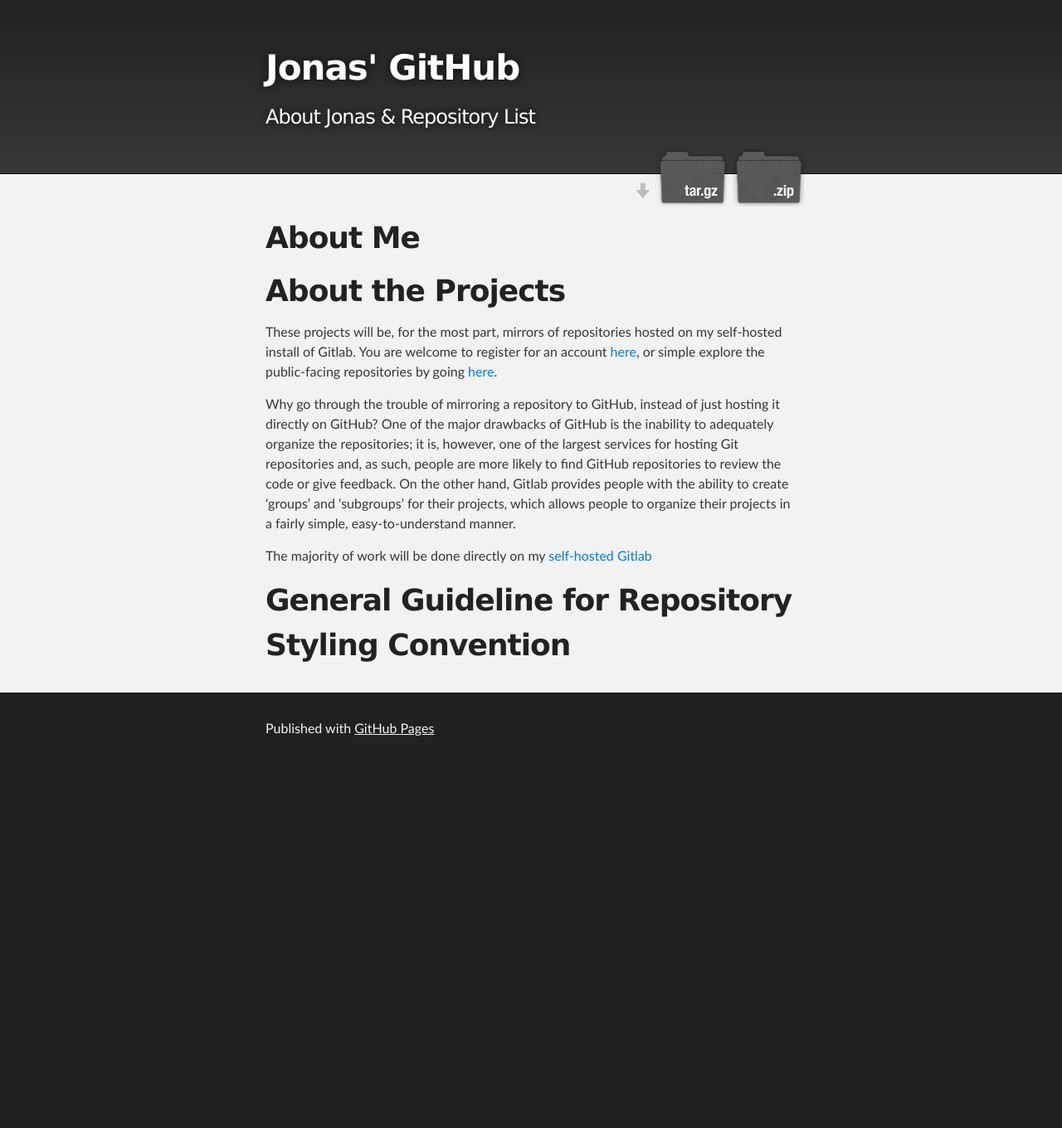
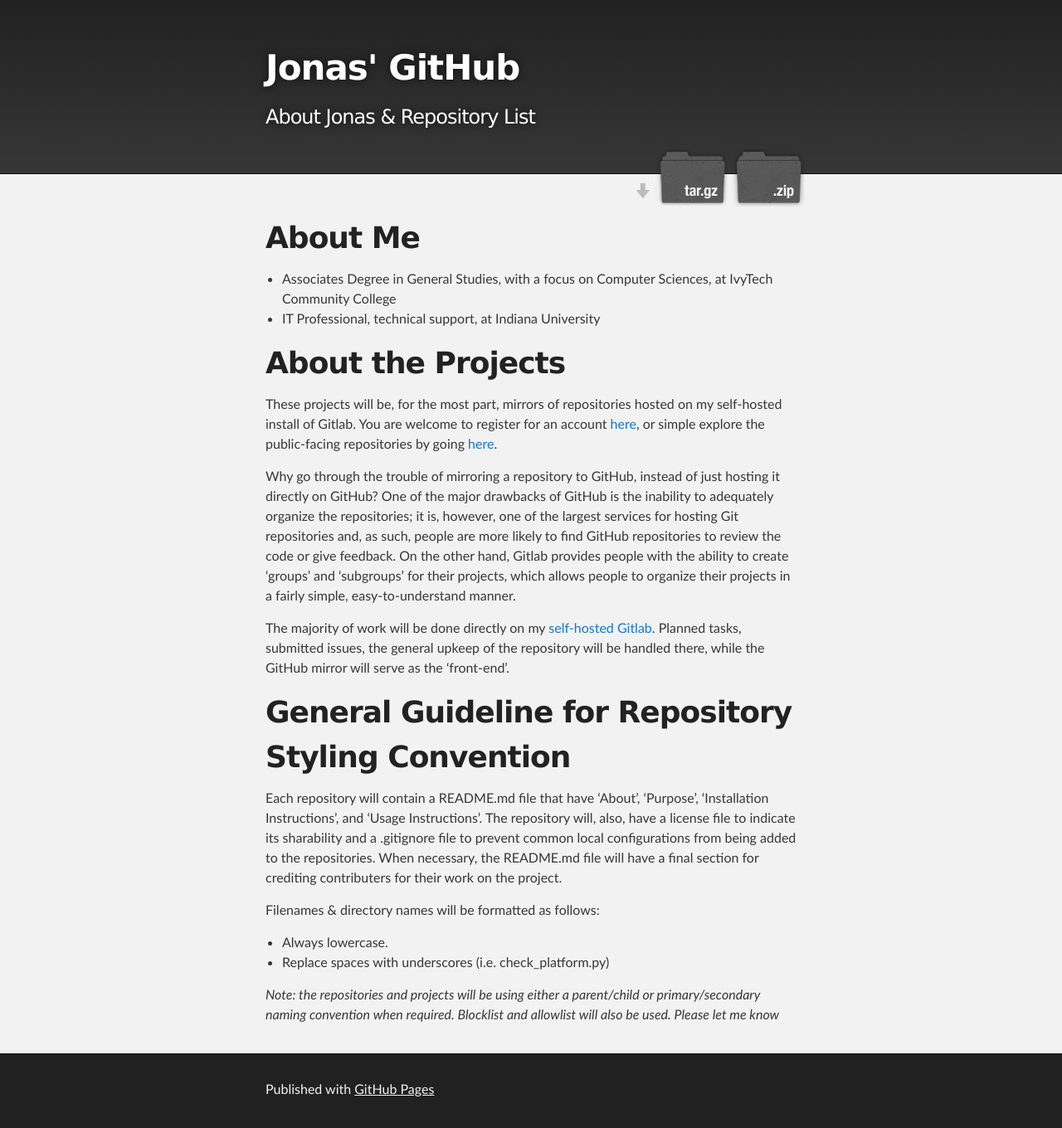
Before and after one commit to jonmcclu/jonmcclu.github.io, a Jekyll site: the page built from index.md, in a window 1280 px wide. Shown: the whole page at 83% size. Built offline with Jekyll 4.4.1, drawn with Linux system fonts in a browser that asks for light colours; our own code applies the rules of GitHub Pages for plain Markdown files; before the commit the page ends 925 px from its top, so only the background shows below that.

Commit message:
Update index.md

```diff
--- a/index.md
+++ b/index.md
@@ -4,6 +4,9 @@ layout: default
 
 # About Me
 
+
+* Associates Degree in General Studies, with a focus on Computer Sciences, at IvyTech Community College
+* IT Professional, technical support, at Indiana University
 
 # About the Projects
 
@@ -12,6 +15,15 @@ These projects will be, for the most part, mirrors of repositories hosted on my
 
 Why go through the trouble of mirroring a repository to GitHub, instead of just hosting it directly on GitHub? One of the major drawbacks of GitHub is the inability to adequately organize the repositories; it is, however, one of the largest services for hosting Git repositories and, as such, people are more likely to find GitHub repositories to review the code or give feedback. On the other hand, Gitlab provides people with the ability to create 'groups' and 'subgroups' for their projects, which allows people to organize their projects in a fairly simple, easy-to-understand manner.
 
-The majority of work will be done directly on my [self-hosted Gitlab](https://gitlab.developernexus.app)
+The majority of work will be done directly on my [self-hosted Gitlab](https://gitlab.developernexus.app). Planned tasks, submitted issues, the general upkeep of the repository will be handled there, while the GitHub mirror will serve as the 'front-end'.
 
 # General Guideline for Repository Styling Convention
+
+
+Each repository will contain a README.md file that have 'About', 'Purpose', 'Installation Instructions', and 'Usage Instructions'. The repository will, also, have a license file to indicate its sharability and a .gitignore file to prevent common local configurations from being added to the repositories. When necessary, the README.md file will have a final section for crediting contributers for their work on the project.
+
+Filenames & directory names will be formatted as follows:
+* Always lowercase.
+* Replace spaces with underscores (i.e. check_platform.py)
+
+*Note:  the repositories and projects will be using either a parent/child or primary/secondary naming convention when required. Blocklist and allowlist will also be used. Please let me know*
```
